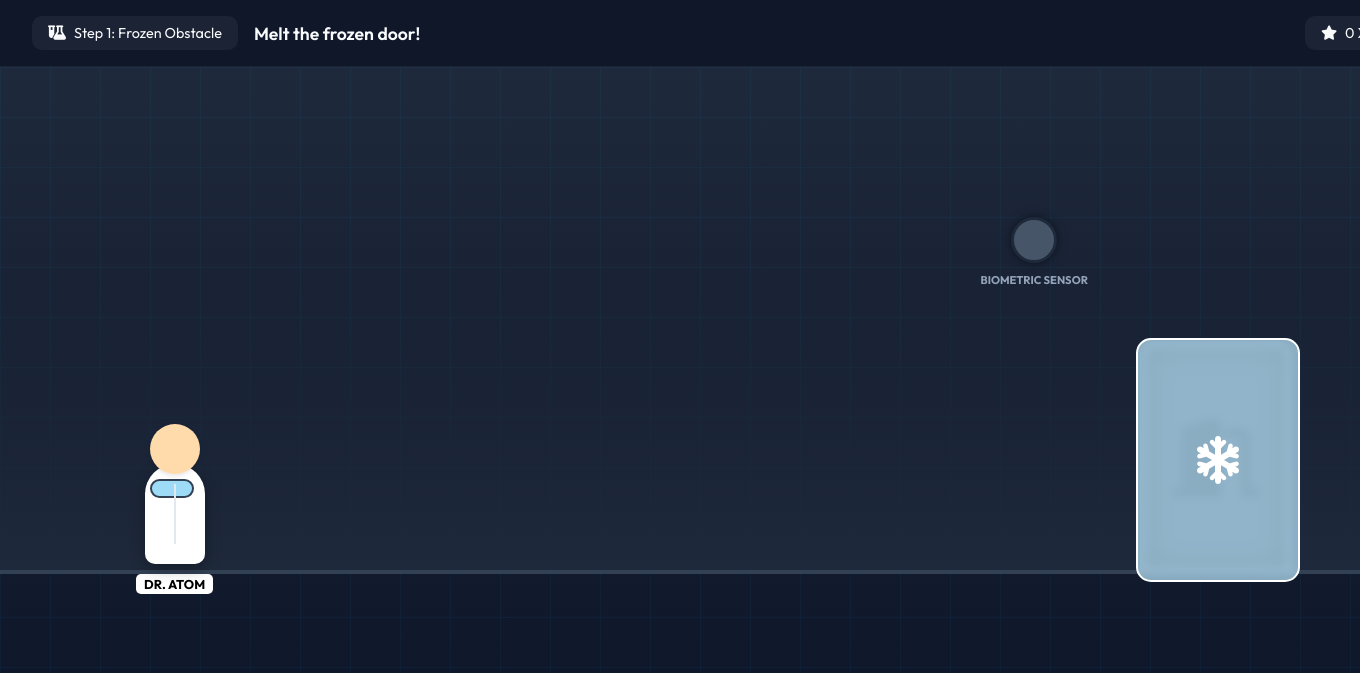
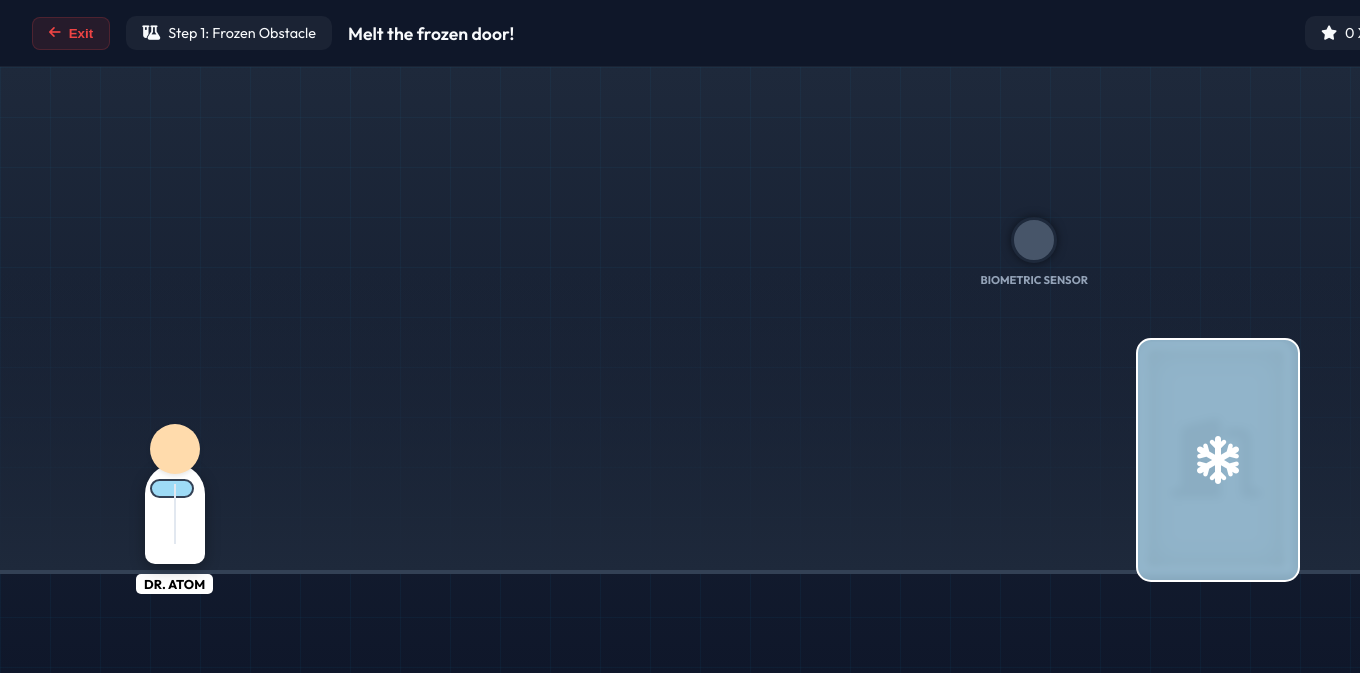
Before and after one commit to aleenann/STEM-Gamified-Learning, a Flask app: page /student/play/chem/g6/ch1_l1 in a window 1360 px wide; the page is wider, and only the part inside the window is pictured. Shown: the top 673 px of that part. Run offline with Flask 3, Linux system fonts and the light colour scheme; a user stored in the database is signed in; data comes from the database, SQL or seed files in the repository; some libraries are stand-ins or nearby versions.

Commit message:
Your message describing the update

```diff
--- a/templates/g6_chem_ch1_l1.html
+++ b/templates/g6_chem_ch1_l1.html
@@ -370,6 +370,9 @@
 
     <div class="status-header">
         <div style="display: flex; align-items: center; gap: 1rem;">
+            <button onclick="window.location.href='/student/play?subject=Science'" style="background: rgba(239, 68, 68, 0.1); color: #ef4444; border: 1px solid rgba(239, 68, 68, 0.2); padding: 0.5rem 1rem; border-radius: 8px; cursor: pointer; font-weight: 600; display: flex; align-items: center; gap: 0.5rem; transition: all 0.2s;" onmouseover="this.style.background='rgba(239, 68, 68, 0.2)'" onmouseout="this.style.background='rgba(239, 68, 68, 0.1)'">
+                <i class="fa-solid fa-arrow-left"></i> Exit
+            </button>
             <div class="task-card">
                 <i class="fa-solid fa-flask-vial text-primary"></i>
                 <span id="step-name">Step 1: Frozen Obstacle</span>
@@ -441,8 +444,11 @@
                 <button class="finish-btn btn-retry" onclick="location.reload()">
                     <i class="fa-solid fa-rotate-right"></i> Restart
                 </button>
+                <button class="finish-btn btn-catalog" style="background: #64748b;" onclick="window.location.href='/student/play?subject=Science'">
+                    <i class="fa-solid fa-house"></i> Back to Dashboard
+                </button>
                 <button class="finish-btn btn-catalog" onclick="window.location.href='/student/learn?subject=Science&sub_subject=Chemistry&chapter=1'">
-                    <i class="fa-solid fa-house"></i> View Notes
+                    <i class="fa-solid fa-file-lines"></i> View Notes
                 </button>
             </div>
         </div>
```
